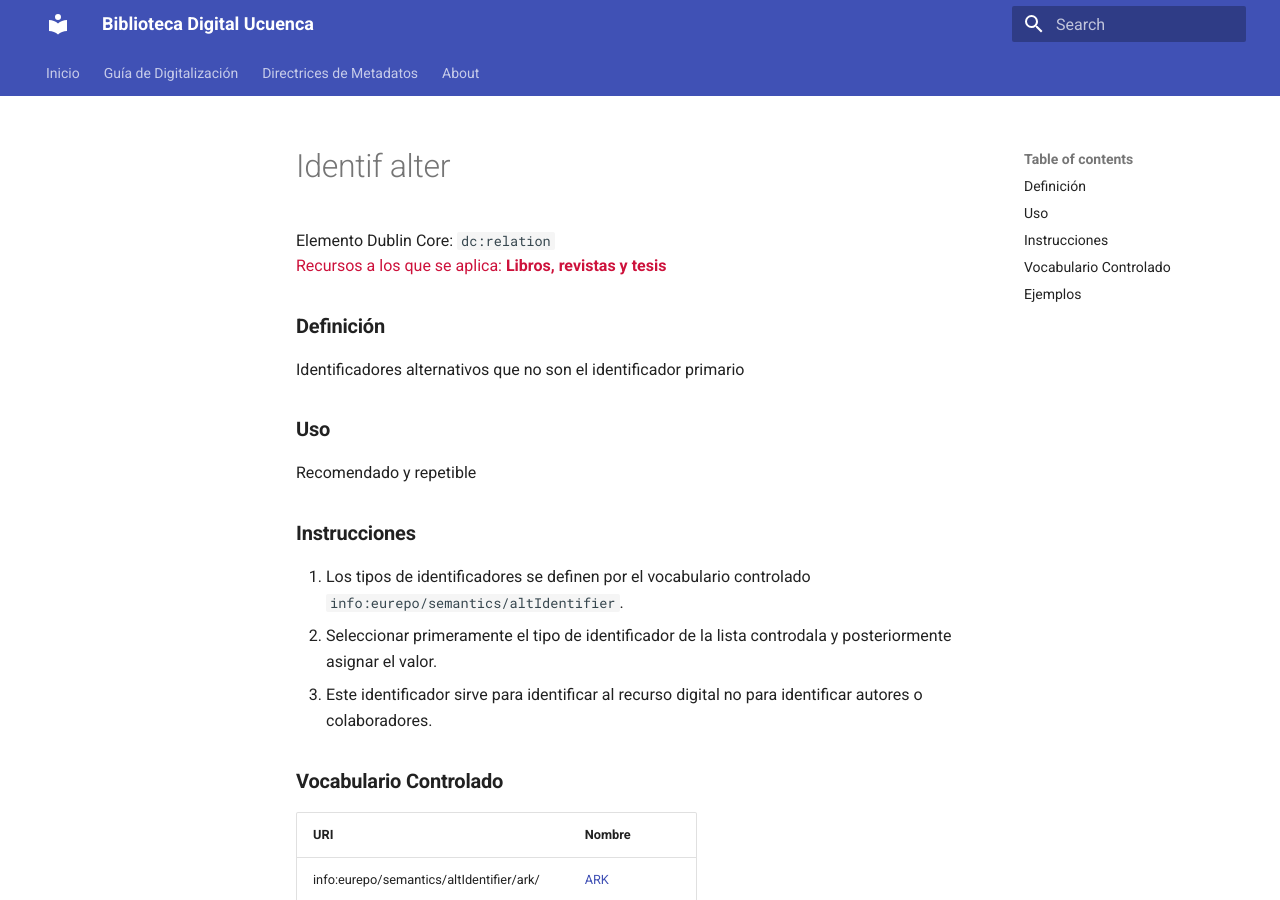
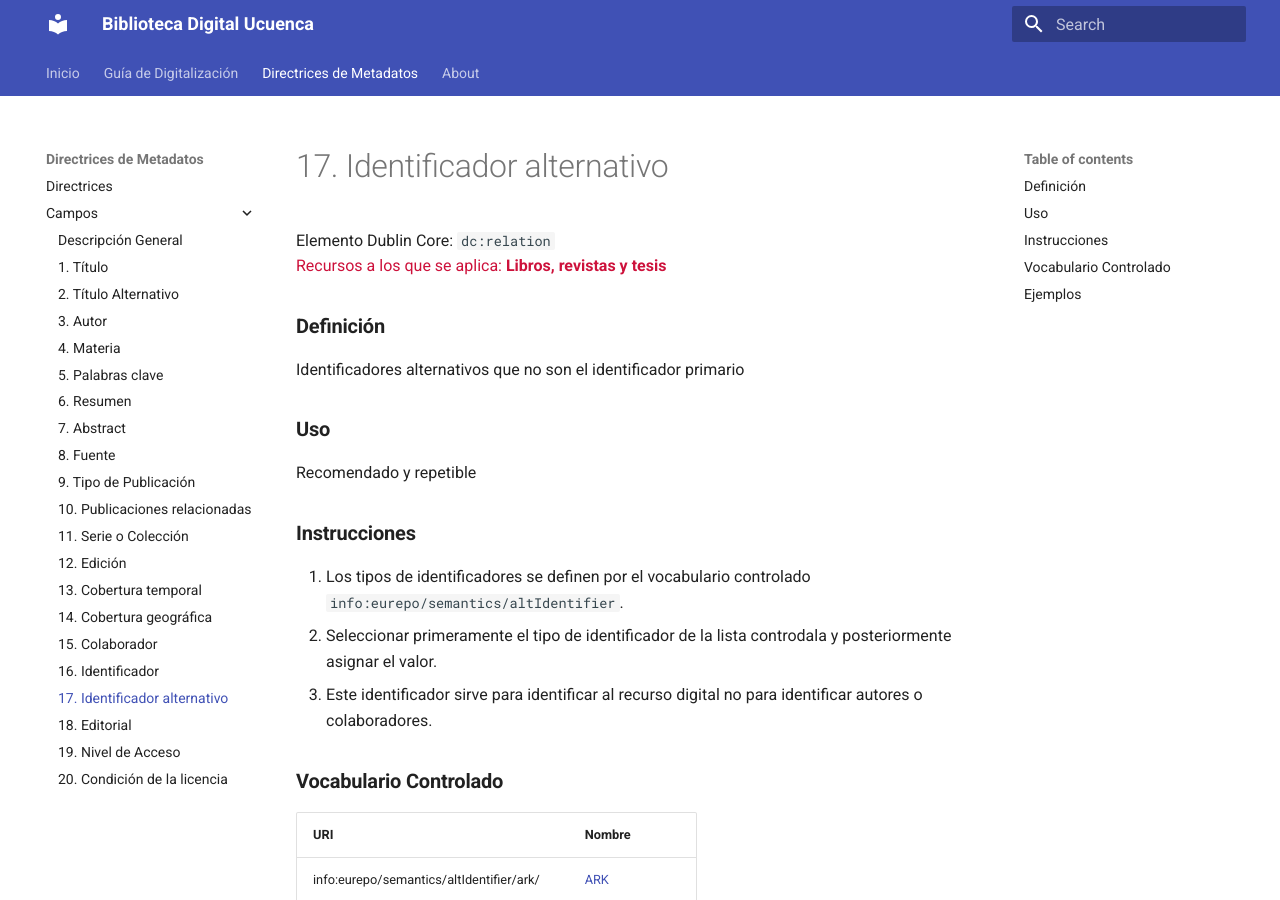
Before and after one commit to luis575497/biblioteca-digital-docs, an MkDocs documentation site: the page built from docs/metadatos/identif_alter.md, in a window 1280 px wide and 900 px high. Built offline with MkDocs 1.6.1 and Material for MkDocs 9.7.7, drawn with Linux system fonts in a browser that asks for light colours.

Commit message:
Agregados los elemntos del 11-20, modificacion de la navegacion y cambio de estructura

```diff
--- a/mkdocs.yml
+++ b/mkdocs.yml
@@ -5,8 +5,8 @@ nav:
     - Guía de Digitalización: digitalizacion.md
     - Directrices de Metadatos:
         - metadatos/directrices.md
-        - Libros:
-          - Descripción General: metadatos/libros.md
+        - Campos:
+          - Descripción General: metadatos/campos.md
           - 1. Título: metadatos/titulo.md
           - 2. Título Alternativo: metadatos/tit_alter.md
           - 3. Autor: metadatos/autor.md
@@ -18,8 +18,15 @@ nav:
           - 9. Tipo de Publicación: metadatos/tipo_pub.md
           - 10. Publicaciones relacionadas: metadatos/pub_rel.md
           - 11. Serie o Colección: metadatos/serie.md
-        - Revistas: metadatos/revistas.md
-        - Tesis: metadatos/tesis.md
+          - 12. Edición: metadatos/edicion.md
+          - 13. Cobertura temporal: metadatos/cob_temp.md
+          - 14. Cobertura geográfica: metadatos/cob_geo.md
+          - 15. Colaborador: metadatos/colaborador.md
+          - 16. Identificador: metadatos/identif.md
+          - 17. Identificador alternativo: metadatos/identif_alter.md
+          - 18. Editorial: metadatos/editorial.md
+          - 19. Nivel de Acceso: metadatos/acceso.md
+          - 20. Condición de la licencia: metadatos/licencia.md
     - About: about.md
 
 markdown_extensions:
@@ -45,6 +52,8 @@ markdown_extensions:
 theme:
   name: material
   features:
+    - navigation.tracking
+    - navigation.expand
     - navigation.tabs
     - navigation.indexes
     - navigation.top
```
